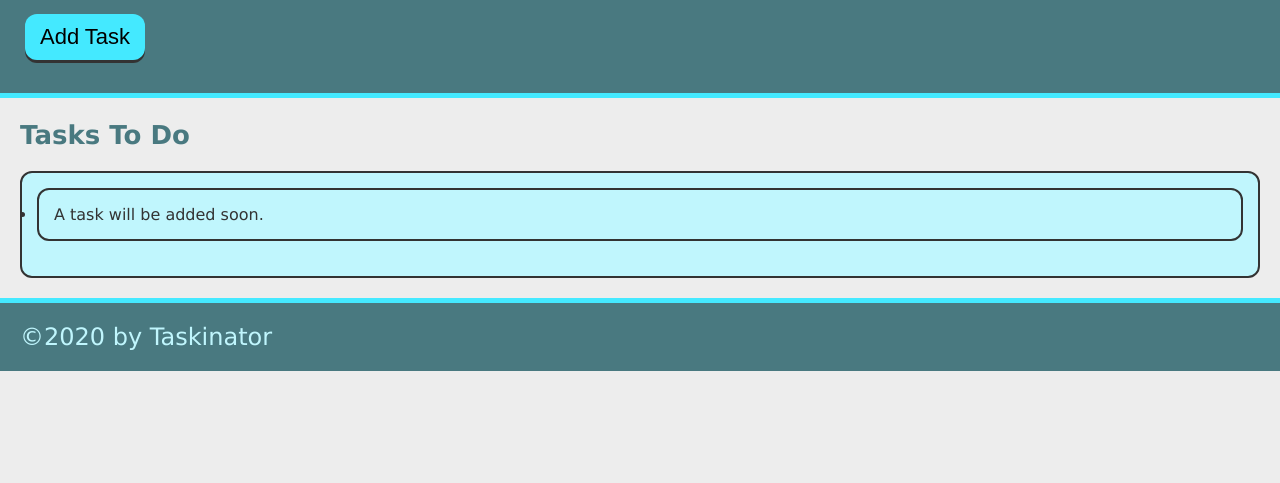
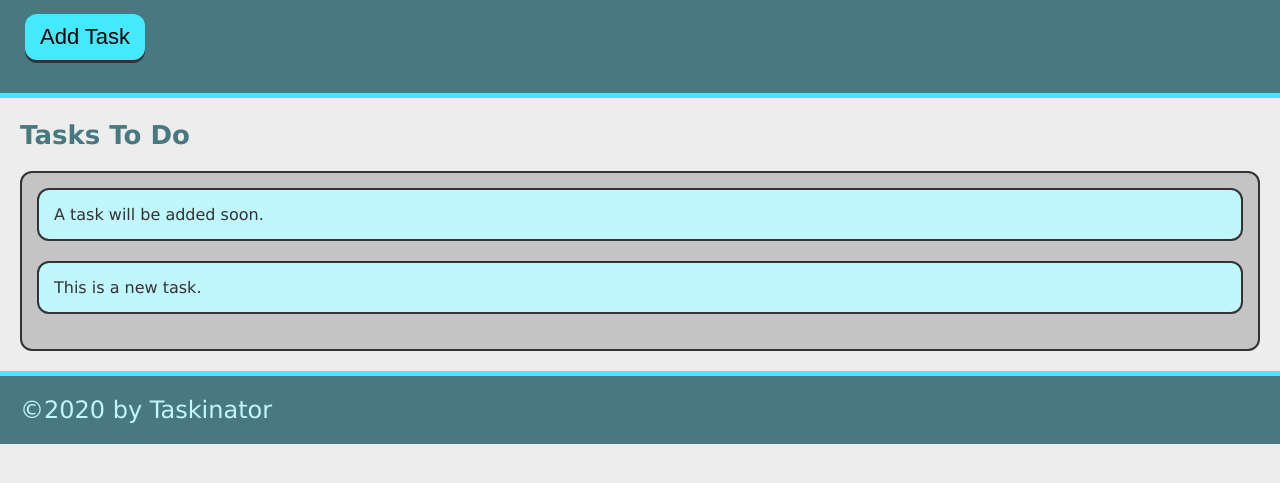
Before and after one commit to sumwillrodt/taskinator, a plain HTML site: page index.html in a window 1280 px wide. Both pictures are taken after a click on the button "Add Task". Shown: the part 115-598 px from the top of the page. Drawn offline with Linux system fonts and the light colour scheme.

Commit message:
add ability to add task

```diff
--- a/assets/js/script.js
+++ b/assets/js/script.js
@@ -0,0 +1,11 @@
+var buttonEl = document.querySelector("#save-task");
+var tasksToDoEl = document.querySelector("#tasks-to-do");
+
+var createTaskHandler = function() {
+    var listItemEl = document.createElement("li");
+    listItemEl.className = "task-item";
+    listItemEl.textContent = "This is a new task.";
+    tasksToDoEl.appendChild(listItemEl);
+}
+
+buttonEl.addEventListener("click", createTaskHandler);
--- a/index.html
+++ b/index.html
@@ -11,12 +11,12 @@
     <header>
         <h1 class="page-title">Taskinator</h1>
         <p>Click the button below to add a new task!</p>
-        <button class="btn">Add Task</button>
+        <button class="btn" id="save-task">Add Task</button>
     </header>
     <main>
         <section class="task-list-wrapper">
             <h2 class="list-title">Tasks To Do</h2>
-            <ul class="task-item">
+            <ul class="task-list" id="tasks-to-do">
                 <li class="task-item">A task will be added soon.</li>
             </ul>
         </section>
```
